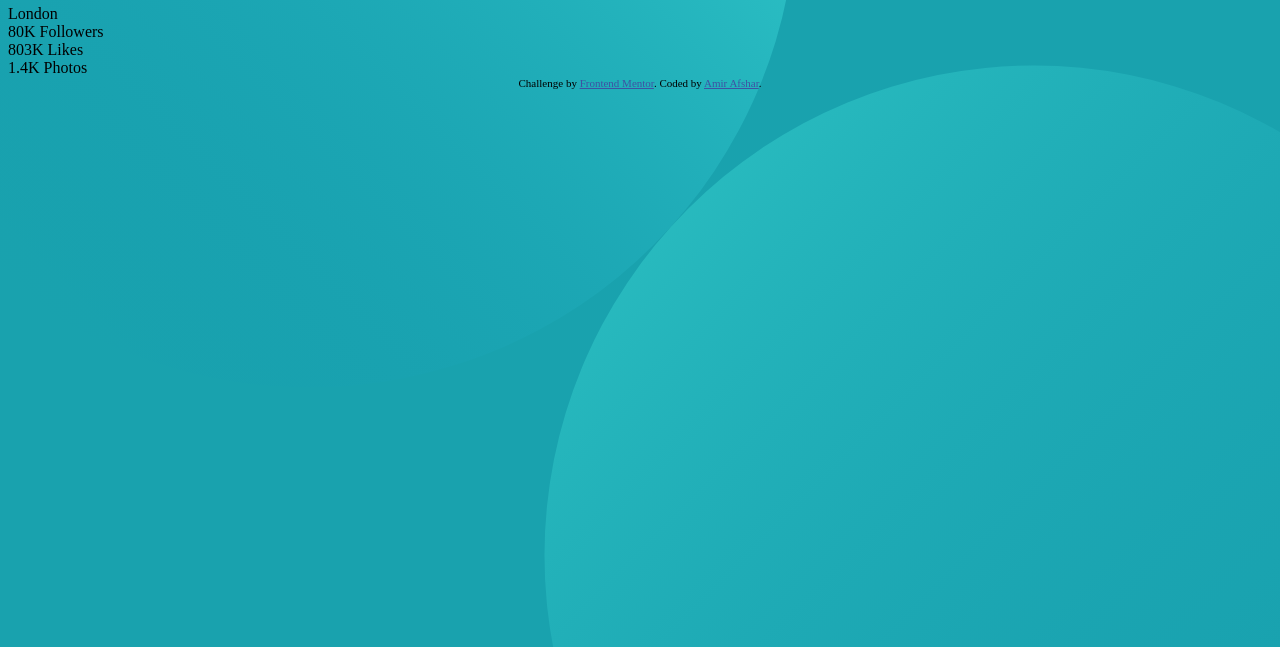
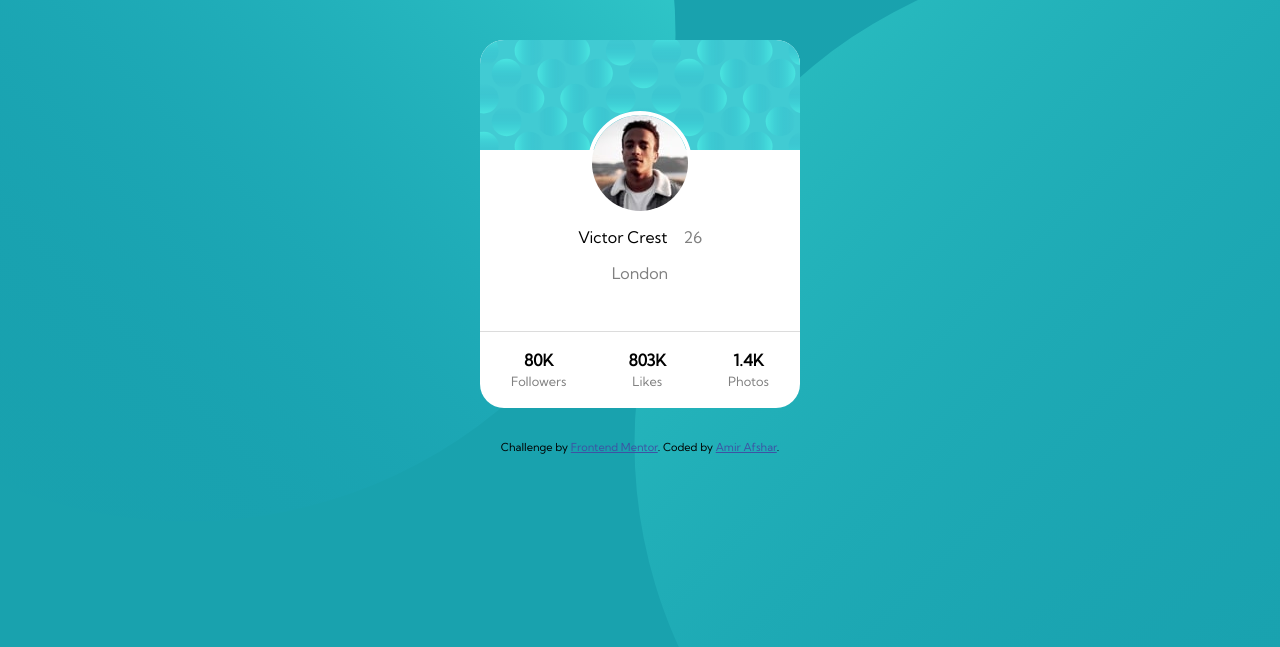
Before and after one commit to Afshar07/FrontMentor-ProfileCard, a plain HTML site: page index.html in a window 1280 px wide. Shown: the part 153-800 px from the top of the page. Drawn offline with Linux system fonts and the light colour scheme.

Commit message:
Adding style to the card

```diff
--- a/style.css
+++ b/style.css
@@ -1,7 +1,97 @@
-body{
-    background-color: hsl(185, 75%, 39%);
-    background-image: url(images/bg-pattern-top.svg), url(images/bg-pattern-bottom.svg);
-    background-position: left top, right bottom;
-    background-repeat: no-repeat;
-    background-position: -60% 60%, 180% -30%;
+@import url('https://fonts.googleapis.com/css2?family=Kumbh+Sans&display=swap');
+
+html {
+    font-family: 'Kumbh Sans', sans-serif;
+  height: 100%;
 }
+body {
+  margin: 0;
+  box-sizing: border-box;
+  max-width: 1440px;
+  height: 100%;
+  background-color: hsl(185, 75%, 39%);
+  background-image: url(images/bg-pattern-top.svg),
+    url(images/bg-pattern-bottom.svg);
+  background-position: left top, right bottom;
+  background-repeat: no-repeat;
+  background-position: -100% 170%, 210% -60%;
+  display: flex;
+  align-items: center;
+  justify-content: center;
+}
+.container {
+  height: 100%;
+  display: flex;
+  justify-content: center;
+  align-items: center;
+  flex-direction: column;
+}
+.main-card {
+  position: relative;
+  border-radius: 24px;
+  background-color: white;
+  width: 20rem;
+  height: 23rem;
+  margin-bottom: 10%;
+}
+.card-img {
+  border-top-right-radius: 24px;
+  border-top-left-radius: 24px;
+  width: 100%;
+}
+.card-header {
+  position: relative;
+  width: 100%;
+  height: 30%;
+  background-image: url(images/bg-pattern-card.svg);
+  border-top-right-radius: 24px;
+  border-top-left-radius: 24px;
+  display: flex;
+  justify-content: center;
+}
+
+.prof-pic {
+  position: absolute;
+  width: min-content;
+  height: min-content;
+  border: 4px solid white;
+  border-radius: 50%;
+  top: 64%;
+}
+
+.card-details {
+  text-align: center;
+}
+.name {
+  display: inline-block;
+  margin-right: 5%;
+  margin-top: 3.8rem;
+}
+.age {
+  color: gray;
+}
+.city {
+  color: gray;
+}
+.card-footer {
+  width: 100%;
+  display: flex;
+  justify-content: space-around;
+  position: absolute;
+  bottom: 5%;
+  text-align: center;
+}
+.separator {
+border-top: 1px solid;
+  margin-top: 15%;
+  color: gainsboro;
+}
+.top {
+  font-weight: bold;
+  display: block;
+  text-align: center;
+}
+.muted{
+font-size: 80% ;
+color: gray;
+}
```
